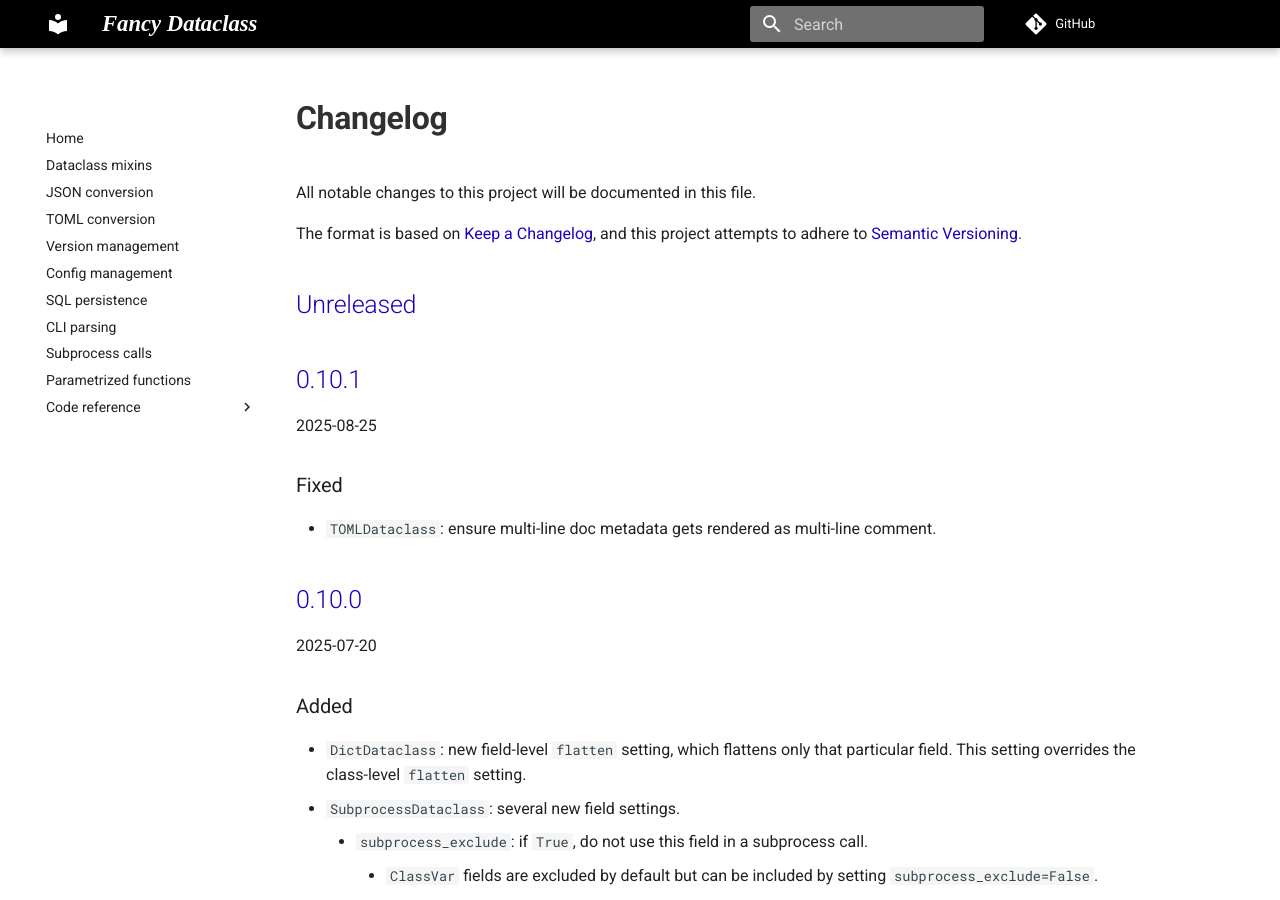
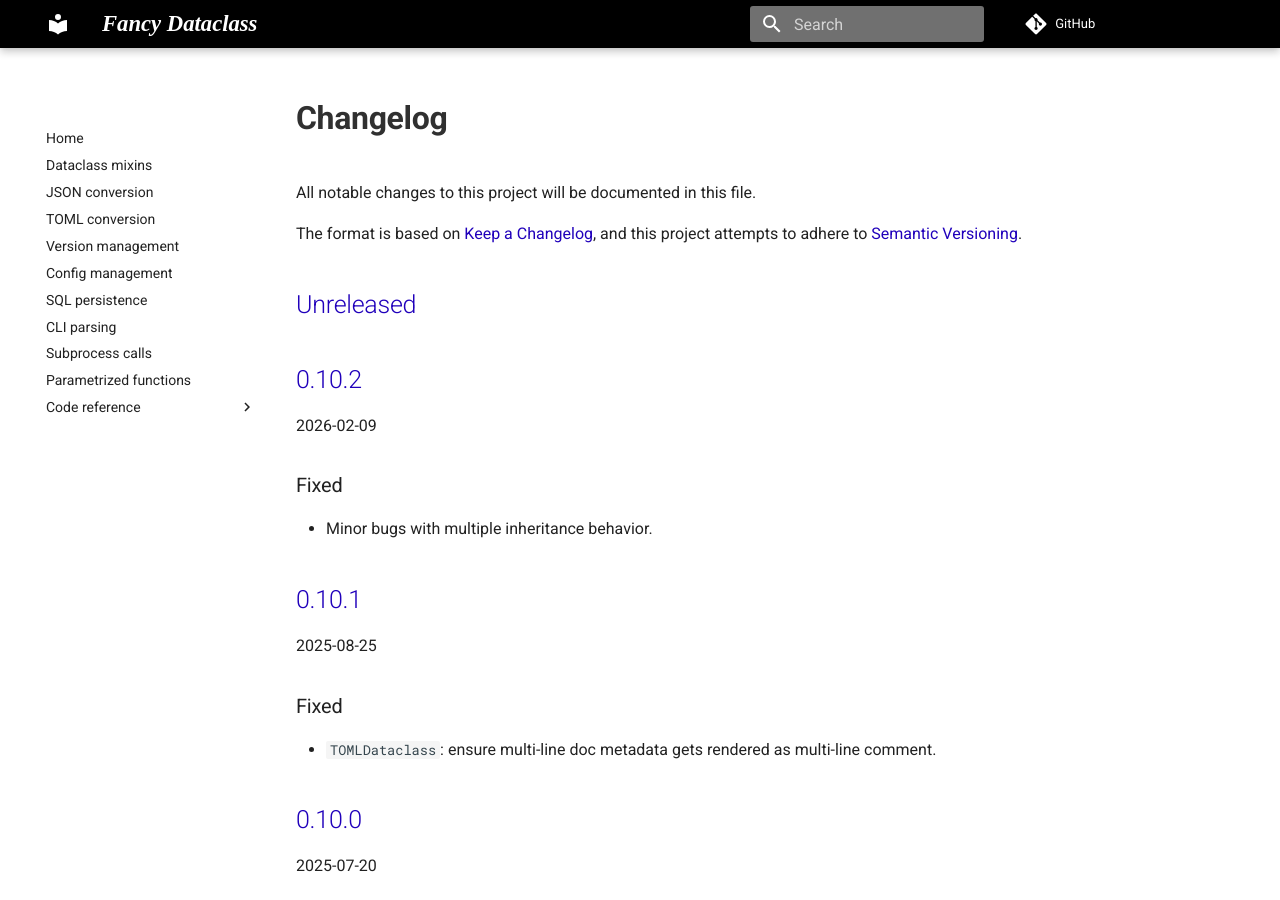
Before and after one commit to jeremander/fancy-dataclass, an MkDocs documentation site: the page built from docs/CHANGELOG.md, in a window 1280 px wide and 900 px high. Built offline with MkDocs 1.6.1 and Material for MkDocs 9.7.7, drawn with Linux system fonts in a browser that asks for light colours; comment, search, counter and statistics services are not loaded.

Commit message:
docs: update CHANGELOG

```diff
--- a/docs/CHANGELOG.md
+++ b/docs/CHANGELOG.md
@@ -15,6 +15,14 @@ Types of changes:
 -->
 
 ## [Unreleased]
+
+## [0.10.2]
+
+2026-02-09
+
+### Fixed
+
+- Minor bugs with multiple inheritance behavior.
 
 ## [0.10.1]
 
@@ -398,7 +406,8 @@ Types of changes:
     - `SQLDataclass`: SQL persistence via `sqlalchemy`
     - `SubprocessDataclass`: call out to another program via `subprocess`
 
-[unreleased]: https://github.com/jeremander/fancy-dataclass/compare/v0.10.1...HEAD
+[unreleased]: https://github.com/jeremander/fancy-dataclass/compare/v0.10.2...HEAD
+[0.10.2]: https://github.com/jeremander/fancy-dataclass/releases/tag/v0.10.2
 [0.10.1]: https://github.com/jeremander/fancy-dataclass/releases/tag/v0.10.1
 [0.10.0]: https://github.com/jeremander/fancy-dataclass/releases/tag/v0.10.0
 [0.9.0]: https://github.com/jeremander/fancy-dataclass/releases/tag/v0.9.0
```
